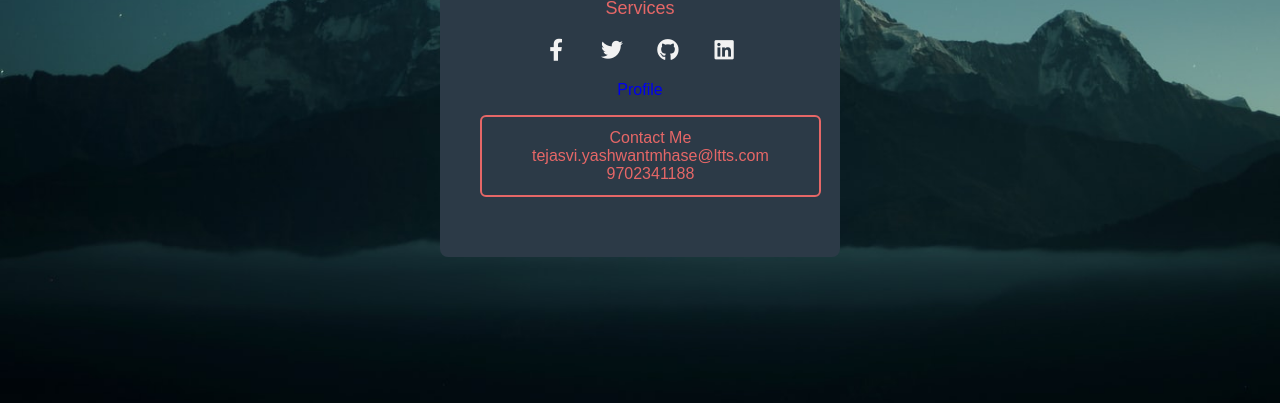
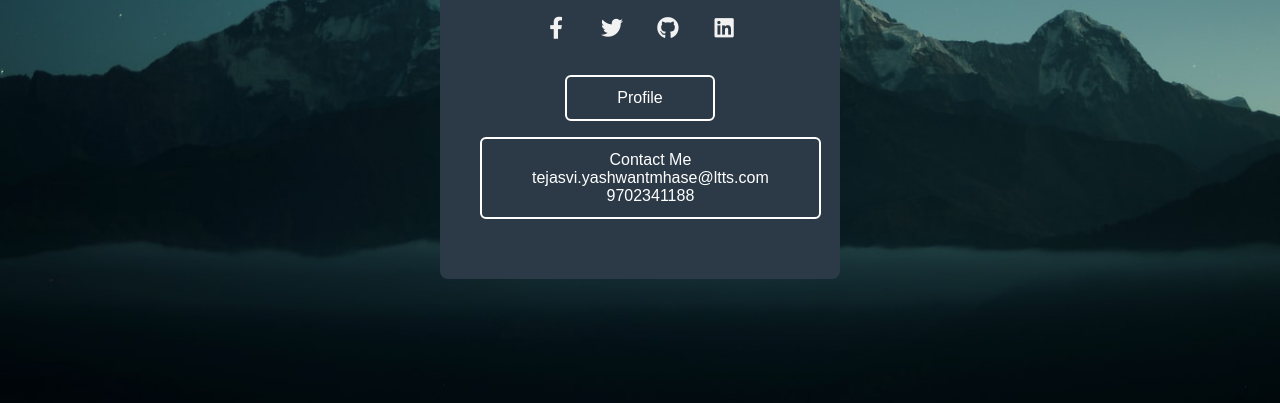
Before and after one commit to 99002669/ProfileCard, a plain HTML site: page profile card/profile card/index.html in a window 1280 px wide. Shown: the part 397-800 px from the top of the page. Drawn offline with Linux system fonts and the light colour scheme.

Commit message:
Update style.css

```diff
--- a/profile card/profile card/style.css
+++ b/profile card/profile card/style.css
@@ -68,7 +68,7 @@
 
 .desc{
   font-size: 18px;
-  color: #e66767;
+  color: white;
 }
 
 .sm{
@@ -91,14 +91,29 @@
 .contact-btn{
   display: inline-block;
   padding: 12px 50px;
-  color: #e66767;
-  border: 2px solid #e66767;
+  color: white;
+  border: 2px solid white;
   border-radius: 6px;
   margin-top: 16px;
   transition: .3s linear;
 }
 
 .contact-btn:hover{
+  /* background: #e66767; */
+  color: #f2f2f2;
+}
+
+.profile-btn{
+  display: inline-block;
+  padding: 12px 50px;
+  color: white;
+  border: 2px solid white;
+  border-radius: 6px;
+  margin-top: 16px;
+  transition: .3s linear;
+}
+
+.profile-btn:hover{
   background: #e66767;
   color: #f2f2f2;
 }
```
